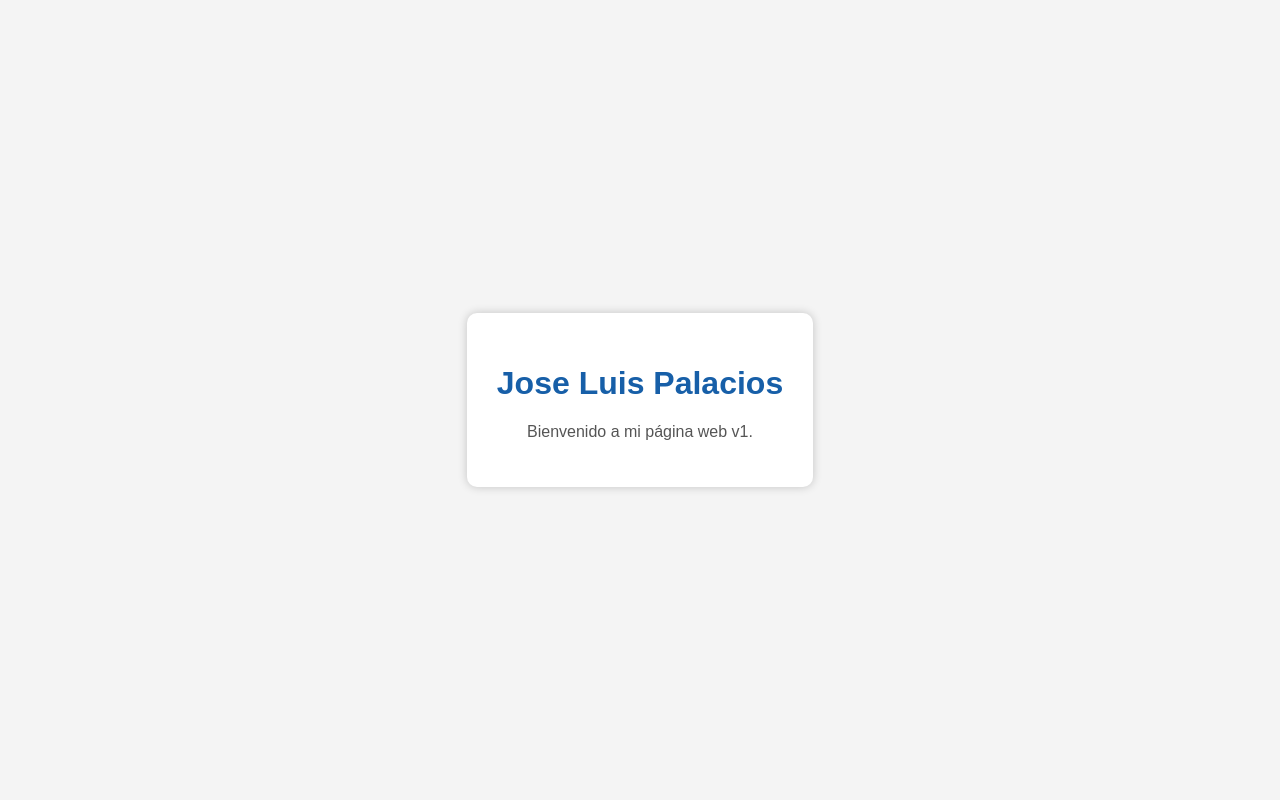
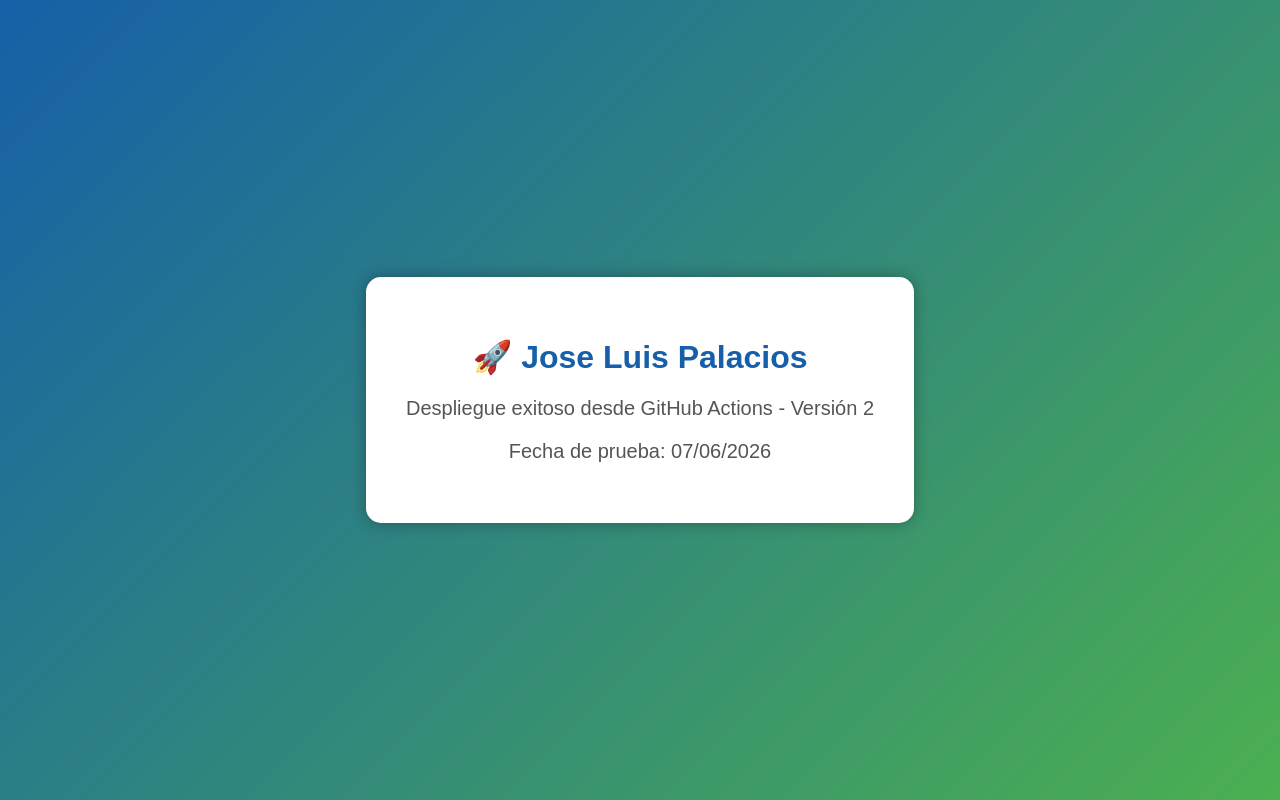
Before and after one commit to joselyto37/ISAabr26-GitHubActions-Ec22, a plain HTML site: page index.html in a window 1280 px wide. Drawn offline with Linux system fonts and the light colour scheme.

Commit message:
cambios a index 2

```diff
--- a/index.html
+++ b/index.html
@@ -9,7 +9,7 @@
         body {
             margin: 0;
             font-family: Arial, sans-serif;
-            background-color: #f4f4f4;
+            background: linear-gradient(135deg, #175fa8, #4CAF50);
             display: flex;
             justify-content: center;
             align-items: center;
@@ -19,9 +19,9 @@
         .contenedor {
             text-align: center;
             background-color: white;
-            padding: 30px;
-            border-radius: 10px;
-            box-shadow: 0 0 10px rgba(0,0,0,0.2);
+            padding: 40px;
+            border-radius: 15px;
+            box-shadow: 0 0 15px rgba(0,0,0,0.3);
         }
 
         h1 {
@@ -30,15 +30,20 @@
 
         p {
             color: #555;
+            font-size: 20px;
         }
     </style>
 </head>
 <body>
 
     <div class="contenedor">
-        <h1>Jose Luis Palacios</h1>
-        <p>Bienvenido a mi página web v1.</p>
+        <h1>🚀 Jose Luis Palacios</h1>
+        <p>Despliegue exitoso desde GitHub Actions - Versión 2</p>
+        <p>Fecha de prueba: 07/06/2026</p>
     </div>
 
 </body>
 </html>
+
+</body>
+</html>
```
